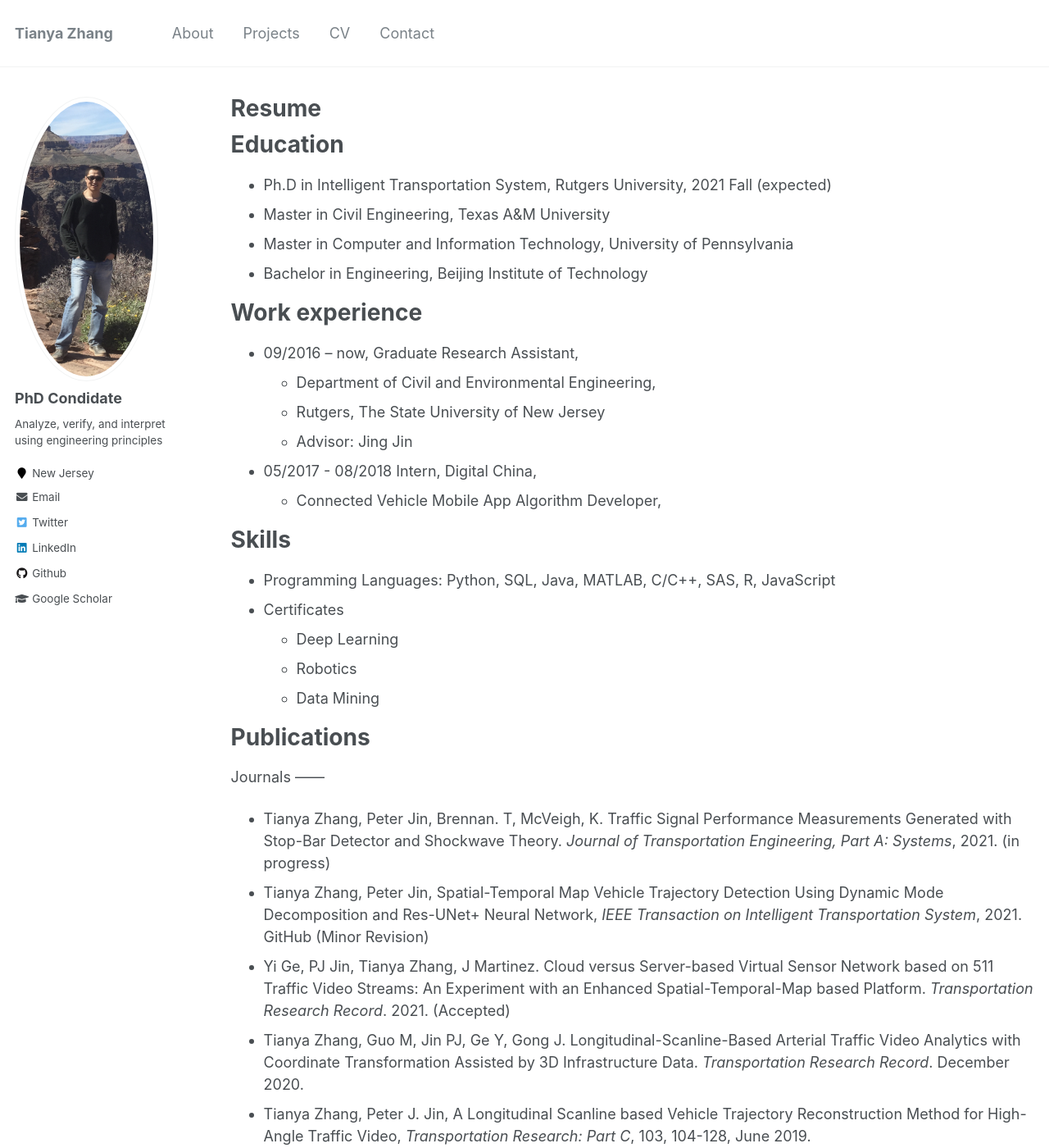
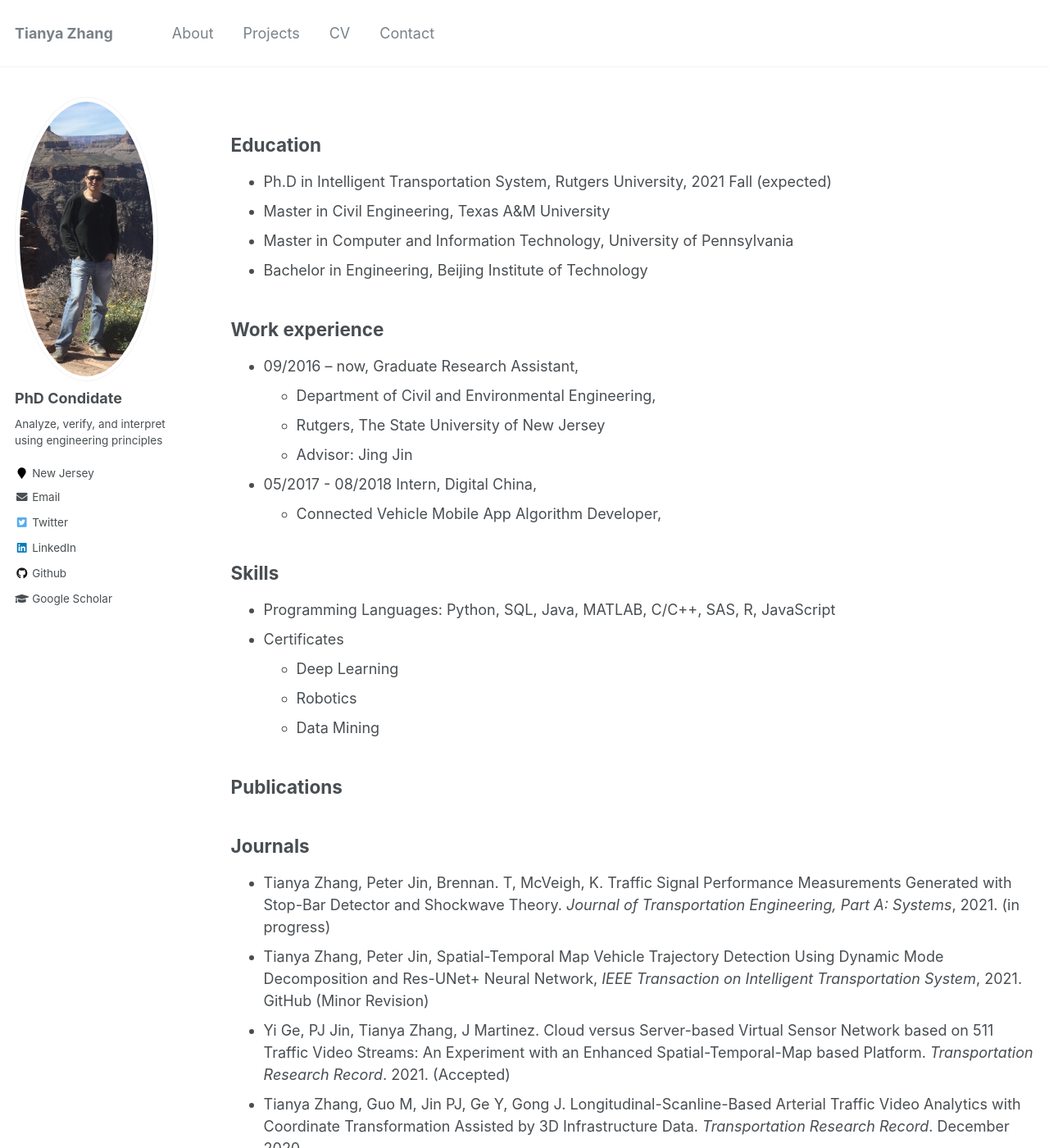
Before and after one commit to TeRyZh/Website, a Jekyll site: the page built from _pages/cv.md, in a window 1280 px wide and 1400 px high. Shown: the whole window at 82% size. Built offline with Jekyll 4.4.1, drawn with Linux system fonts in a browser that asks for light colours.

Commit message:
Update cv.md

```diff
--- a/_pages/cv.md
+++ b/_pages/cv.md
@@ -1,6 +1,6 @@
 ---
 layout: archive
-title: "Resume"
+title: ""
 permalink: /cv/
 author_profile: true
 redirect_from:
@@ -10,15 +10,14 @@ redirect_from:
 {% include base_path %}
 
 Education
-======
+------
 * Ph.D in Intelligent Transportation System, Rutgers University, 2021 Fall (expected)
 * Master in Civil Engineering, Texas A&M University
 * Master in Computer and Information Technology, University of Pennsylvania
 * Bachelor in Engineering, Beijing Institute of Technology
 
 Work experience
-======
-
+------
 * 09/2016 – now, Graduate Research Assistant,
   * Department of Civil and Environmental Engineering,
   * Rutgers, The State University of New Jersey
@@ -27,7 +26,7 @@ Work experience
   * Connected Vehicle Mobile App Algorithm Developer,
 
 Skills
-======
+------
 * Programming Languages: Python, SQL, Java, MATLAB, C/C++, SAS, R, JavaScript
 * Certificates
   * Deep Learning
@@ -35,17 +34,15 @@ Skills
   * Data Mining
 
 Publications
-======
-Journals
 ------
+## Journals
 * Tianya Zhang, Peter Jin, Brennan. T, McVeigh, K. Traffic Signal Performance Measurements Generated with Stop-Bar Detector and Shockwave Theory. *Journal of Transportation Engineering, Part A: Systems*, 2021. (in progress)
 * Tianya Zhang, Peter Jin, Spatial-Temporal Map Vehicle Trajectory Detection Using Dynamic Mode Decomposition and Res-UNet+ Neural Network, *IEEE Transaction on Intelligent Transportation System*, 2021. GitHub (Minor Revision)
 * Yi Ge, PJ Jin, Tianya Zhang, J Martinez. Cloud versus Server-based Virtual Sensor Network based on 511 Traffic Video Streams: An Experiment with an Enhanced Spatial-Temporal-Map based Platform. *Transportation Research Record*. 2021. (Accepted)
 * Tianya Zhang, Guo M, Jin PJ, Ge Y, Gong J. Longitudinal-Scanline-Based Arterial Traffic Video Analytics with Coordinate Transformation Assisted by 3D Infrastructure Data. *Transportation Research Record*. December 2020.
 * Tianya Zhang, Peter J. Jin, A Longitudinal Scanline based Vehicle Trajectory Reconstruction Method for High-Angle Traffic Video, *Transportation Research: Part C*, 103, 104-128, June 2019.
 
-Conferences
-------
+## Conferences
 * Y Ge, PJ Jin, T Zhang, J Martinez. Cloud-versus Server-based Virtual Sensor Network based on 511 Traffic Video Streams: An Experiment with an Enhanced Spatial-Temporal-Map based Platform. TRB 100th Annual Meeting, Washington, D.C., January 2021.
 * Tianya Zhang, Peter Jin, McVeigh, K., Brennan, T. and Jalayer, M, Automating the Traffic Signal Performance Measures for Adaptive Traffic Signal Control System. TRB 100th Annual Meeting, Washington, D.C., January 2021.
 * Tianya Zhang, Guo M, Jin PJ, Ge Y, Gong J. Longitudinal-Scanline-Based Arterial Traffic Video Analytics with Coordinate Transformation Assisted by 3D Infrastructure Data. TRB 99th Annual Meeting, Washington, D.C., January 2020.
@@ -54,27 +51,25 @@ Conferences
 * Tianya Zhang and Wang J. Human Reliability Analysis of Traffic Safety. Proceedings of the 13th International Conference on Man-Machine-Environment System Engineering, Springer.
 * Ding, Limin and Tianya Zhang. Rethinking “Tao” of Traffic Congestion Management (in Chinese). In Preceding of Fifth China’s International Road Traffic Safety Forum. 2013, Beijing. (2nd Prize Paper Award)
 
-Reports
-------
+## Reports
 * Peter J. Jin, Mohsen Jafari, Yufei Huang, Yizhou Wang, Tianya Zhang, New Brunswick Smart Hub: Infrastructure & Mobility Innovation Testing Ground, Concept Report, New Jersey Economic Development Authority (NJEDA), Final Report, November 2019.
 * Jin P., Ge Y., Zhang T., Wang Y., Martinez J. (2019). Cloud-Based Virtual Traffic Sensor Network with 511 CCTV Traffic Video Streams. (Report No. CAIT-UTC-NC8). Rutgers: Center for Advanced Infrastructure and Transportation (CAIT).
 * Jin, P., Zhang, T., Brennan, T. and Jalayer, M. (2019). Real-Time Signal Performance Measurement (RT-SPM) (Report No. FHWA-NJ-2019-002). Trenton: New Jersey Department of Transportation.
 
-PATENTS
-------
+## PATENTS
 * Jin J, Ran B, Chen T, Jiang X, Zhang T, Yao Z, inventors; CAVH LLC, assignee. Cloud-based technology for connected and automated vehicle highway systems. United States patent application US 16/454,268.
 * Jin J, Ran B, Chen T, Zhang T, Jiang X, Yao Z, inventors; CAVH LLC, assignee. Fixed-route service system for CAVH systems. United States patent application US 16/506,470. 2020 Jan 16.
 * Jing Jin, Bobby Ouyang, Seyedamirali Ardestani, Yizhou Wang, Xiaowen Jiang, Tianya Zhang, Incident Site Investigation and Management System based on Unmanned Aerial Vehicles, U.S. Non-Provisional Patent Application No. 62/544,461, Publication Date: 14-Feb-2019.
 
 Awards
-======
+------
   * 2021 Doctoral Academic Advancement Award, Rutgers University - New Brunswick
   * 2020 Sweet Sixteen and Supplemental Categories High Value Research Projects, AASHTO
   * 2018 Outstanding Graduate Student Scholarship, ITS New Jersey
   * 2013 National Scholarship, Minister of Education, China
 
 Service and leadership
-======
+------
 * Founder President, Graduate Union of Civil and Environmental Engineering, 09/ 2019 - 05/2020
 * Executive Vice President, Rutgers Graduate Student Association, 05/2018 - 05/2019
 * Student Representative, Rutgers Graduate Student Association, 05/2017 - 05/2018
```
